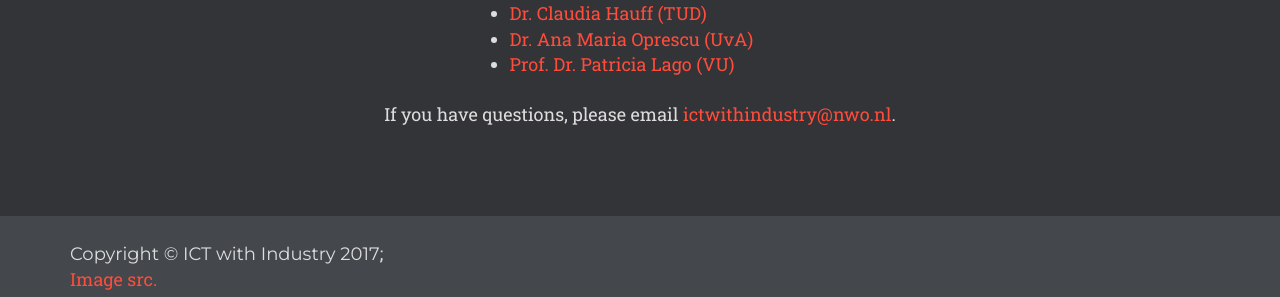
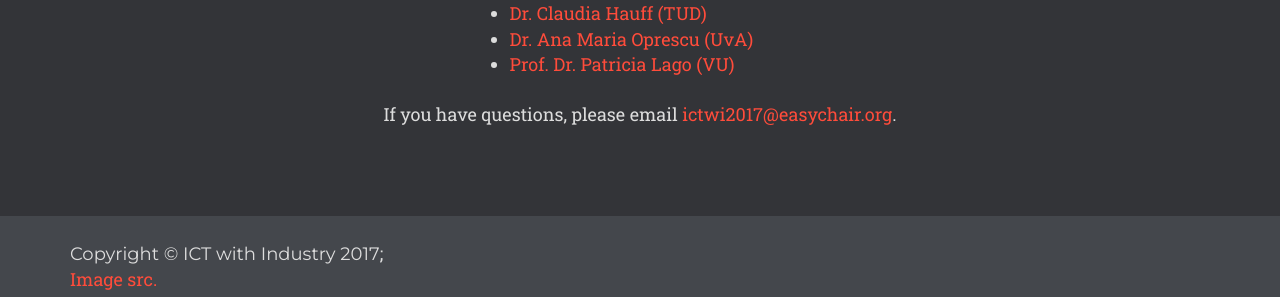
Before and after one commit to chauff/ictWI2017, a Jekyll site: the page built from index.html, in a window 1280 px wide and 900 px high, scrolled down 2185 px. Shown: the part 583-880 px from the top of the window. Built offline with Jekyll 4.4.1, drawn with Linux system fonts in a browser that asks for light colours; some web fonts are replaced; comment, search, counter and statistics services are not loaded.

Commit message:
Update organisation.html

```diff
--- a/_includes/organisation.html
+++ b/_includes/organisation.html
@@ -15,7 +15,7 @@
                     </p>
                     <p>
                         If you have questions, please email
-                        <a href="mailto:ictwithindustry@nwo.nl" target="_top">ictwithindustry@nwo.nl</a>.
+                        <a href="mailto:ictwi2017@easychair.org" target="_top">ictwi2017@easychair.org</a>.
                     </p>
                 </div>
             </div>
```
